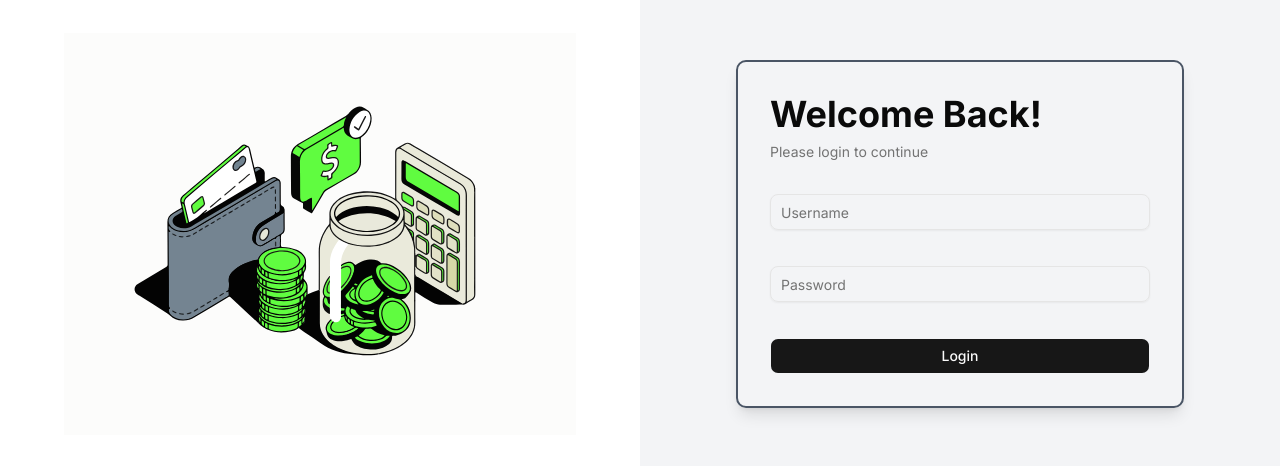
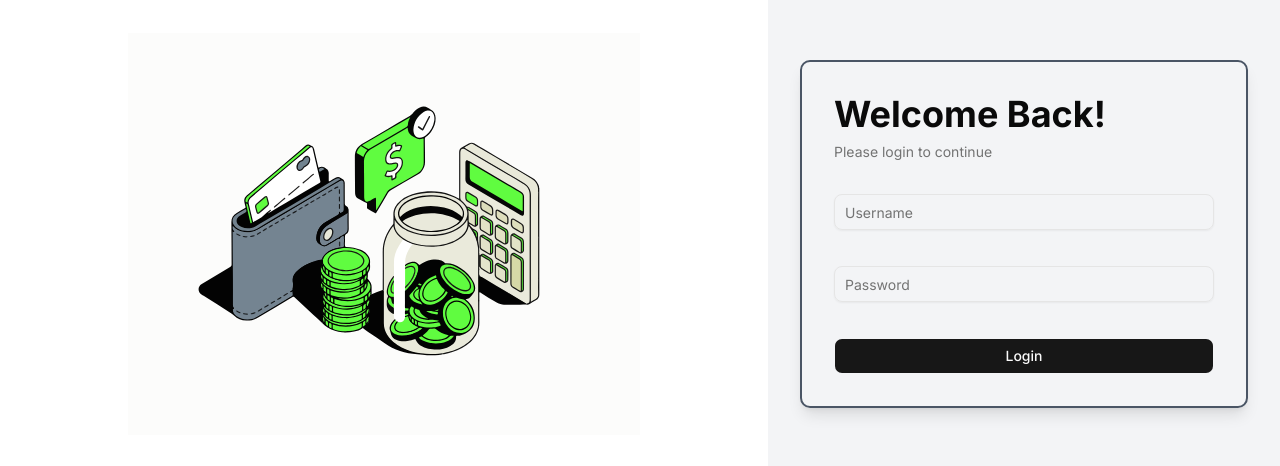
Before and after one commit to abiralm/Pos-System, a Next.js app in the folder frontend/: page /login in a window 1280 px wide. Shown: the part 166-632 px from the top of the page. Built offline with nearby package versions, Linux system fonts and the light colour scheme.

Commit message:
enhance(login):login page slicing

```diff
--- a/frontend/src/app/(auth)/login/page.tsx
+++ b/frontend/src/app/(auth)/login/page.tsx
@@ -30,8 +30,8 @@ const Login = () => {
     }, [api])
 
     return (
-        <div className='grid grid-cols-2 '>
-            <div className=' flex flex-col items-center justify-center'>
+        <div className='grid grid-cols-5'>
+            <div className='col-span-3 flex flex-col items-center justify-center'>
                 <div className="mx-auto max-w-lg">
                     {/* <Carousel setApi={setApi} className="w-full max-w-md">
                         <CarouselContent>
@@ -39,8 +39,8 @@ const Login = () => {
                                 <CarouselItem key={index}>
                                     <Card className="m-px">
                                         <CardContent className="flex aspect-square items-center justify-center p-6"> */}
-                                            <Image src="/3.svg" alt=""  width={800} height={800}/>
-                                        {/* </CardContent>
+                    <Image src="/3.svg" alt="" width={800} height={800} />
+                    {/* </CardContent>
                                     </Card>
                                 </CarouselItem>
                             ))}
@@ -50,7 +50,9 @@ const Login = () => {
                     </Carousel> */}
                 </div>
             </div>
-            <LoginCard />
+            <div className='col-span-2'>
+                <LoginCard />
+            </div>
         </div>
 
     )
```
